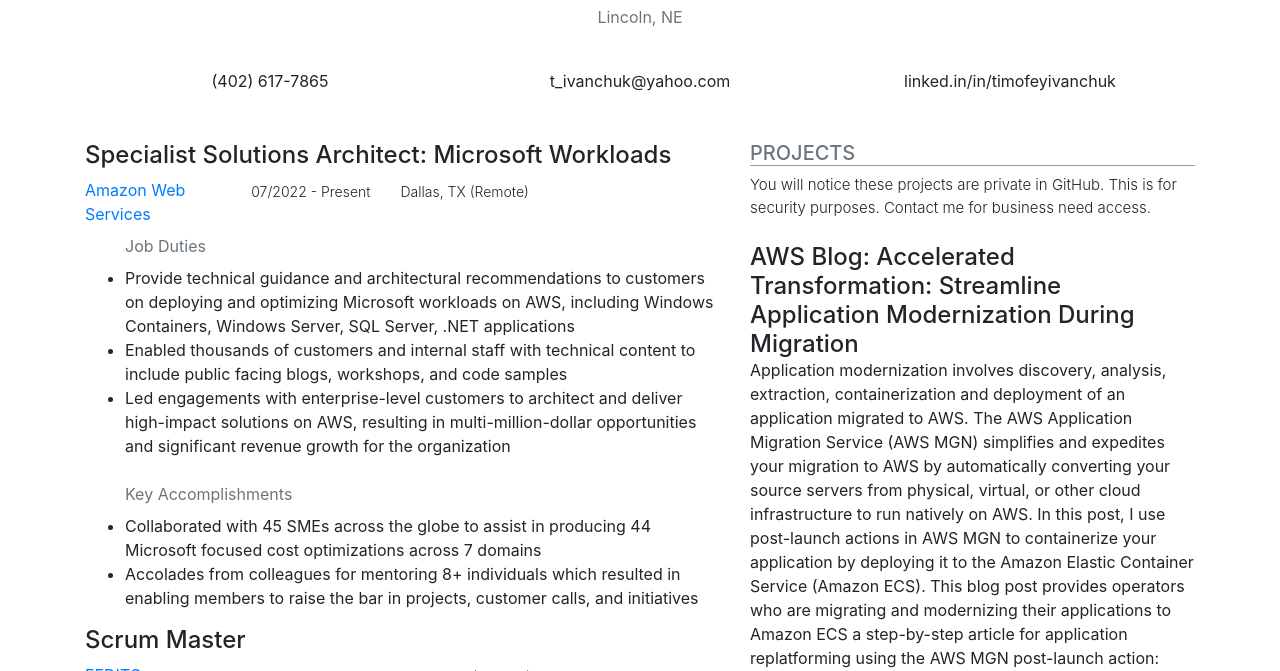
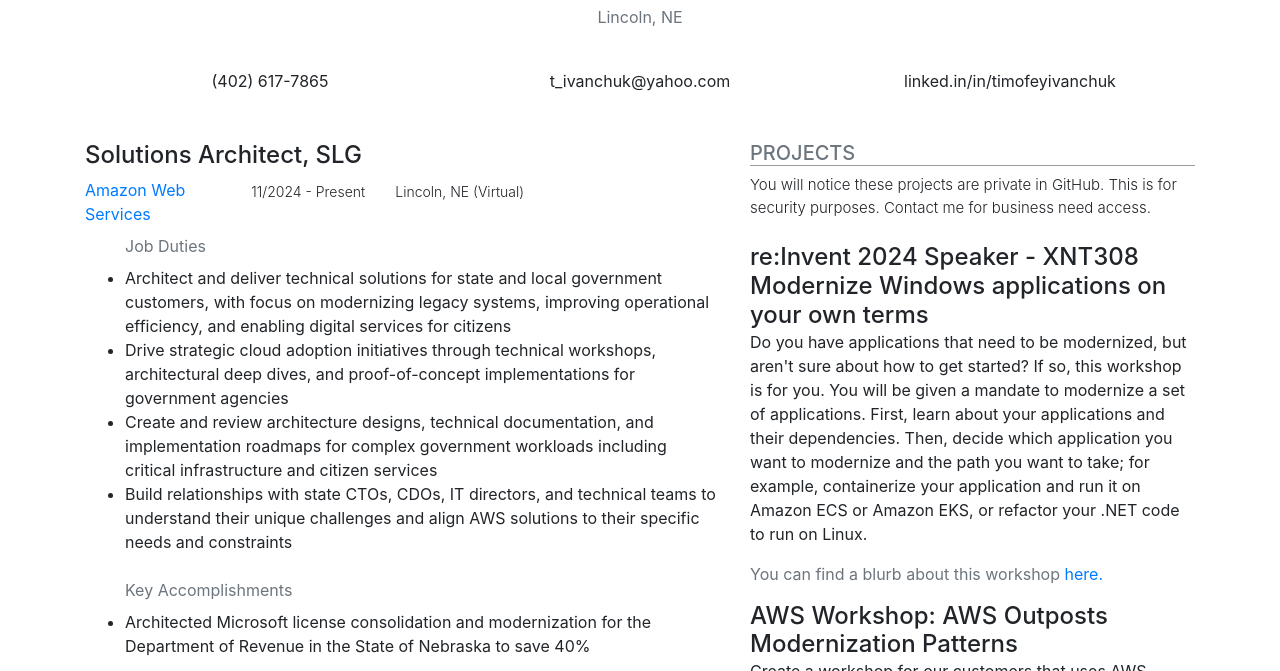
Before and after one commit to SovietFrontier/tim-ivanchuk-resume, a plain HTML site: page index.html in a window 1280 px wide. Shown: the part 94-765 px from the top of the page. Drawn offline with nearby package versions, Linux system fonts and the light colour scheme.

Commit message:
updating with new resume information for january 2025

```diff
--- a/index.html
+++ b/index.html
@@ -69,6 +69,34 @@
                 <div class="row">
                     <div class="col-sm-8 col-md-7 col-lg-7">
                         <div class="employee-experience">
+                            <h4>Solutions Architect, SLG</h4>
+                            <div class="row">
+                                <div class="col-md-3 text-primary">
+                                    <p style="margin-bottom: .5rem">Amazon Web Services</p>
+                                </div>
+                                <div class="col-md-auto">
+                                    <p class="font-weight-light" style="margin-bottom: -.20rem; font-size: 14px; line-height: 2;">
+                                        11/2024 - Present
+                                    </p>
+                                </div>
+                                <div class="col-md-auto">
+                                    <p class="font-weight-light" style="margin-bottom: .5rem; font-size: 14px; line-height: 2;">
+                                        Lincoln, NE (Virtual)
+                                    </p>
+                                </div>
+                            </div>
+                            <ul>
+                                <p class="text-muted" style="margin-bottom: .5rem">Job Duties</p>
+                                <li>Architect and deliver technical solutions for state and local government customers, with focus on modernizing legacy systems, improving operational efficiency, and enabling digital services for citizens</li>
+                                <li>Drive strategic cloud adoption initiatives through technical workshops, architectural deep dives, and proof-of-concept implementations for government agencies</li>
+                                <li>Create and review architecture designs, technical documentation, and implementation roadmaps for complex government workloads including critical infrastructure and citizen services</li>
+                                <li>Build relationships with state CTOs, CDOs, IT directors, and technical teams to understand their unique challenges and align AWS solutions to their specific needs and constraints</li>
+                                <br>
+                                <p class="text-muted" style="margin-bottom: .5rem">Key Accomplishments</p>
+                                <li>Architected Microsoft license consolidation and modernization for the Department of Revenue in the State of Nebraska to save 40%</li>
+                            </ul>
+                        </div>
+                        <div class="employee-experience">
                             <h4>Specialist Solutions Architect: Microsoft Workloads</h4>
                             <div class="row">
                                 <div class="col-md-3 text-primary">
@@ -76,7 +104,7 @@
                                 </div>
                                 <div class="col-md-auto">
                                     <p class="font-weight-light" style="margin-bottom: -.20rem; font-size: 14px; line-height: 2;">
-                                        07/2022 - Present
+                                        07/2022 - 11/2024
                                     </p>
                                 </div>
                                 <div class="col-md-auto">
@@ -92,8 +120,8 @@
                                 <li>Led engagements with enterprise-level customers to architect and deliver high-impact solutions on AWS, resulting in multi-million-dollar opportunities and significant revenue growth for the organization</li>
                                 <br>
                                 <p class="text-muted" style="margin-bottom: .5rem">Key Accomplishments</p>
-                                <li>Collaborated with 45 SMEs across the globe to assist in producing 44 Microsoft focused cost optimizations across 7 domains</li>
-                                <li>Accolades from colleagues for mentoring 8+ individuals which resulted in enabling members to raise the bar in projects, customer calls, and initiatives</li>
+                                <li>Presented workshop at re:Invent 2024 titled “XNT308: Modernize Windows applications on your own terms” with the second highest CSAT in all Microsoft related workshops, and asked to present at AWS Summits 2025. The work also required building the workshop from scratch, 5 custom CloudFormation templates for all workloads, and coordination with presentations.</li>
+                                <li>Collaborated with 45 SMEs across the globe to assist in producing 44 Microsoft focused cost optimizations across 7 domains titled “MACO: Microsoft on AWS Cost Optimization”</li>
                             </ul>
                         </div>
                         <div class="employee-experience">
@@ -236,7 +264,7 @@
                         <div class="row">
                             <div class="col-sm-4 col-md-5 col-lg-4">
                                 <p class="font-weight-light" style="margin-bottom: -.1rem; font-size: 14px; line-height: 2;">
-                                    2023 - In Progress
+                                    2024 - On Hold
                                 </p>
                             </div>
                             <div class="col-sm-4 col-md-5 col-lg-4">
@@ -256,6 +284,21 @@
                                 </div>
                             </div>
                             <br>
+                            <h4 style="margin-bottom: 0rem">re:Invent 2024 Speaker - XNT308 Modernize Windows applications on your own terms</h4>
+                            <p>
+                                Do you have applications that need to be modernized, but aren't sure about how to get started? If so, this workshop is for you. You will be given a mandate to modernize a set of applications. First, learn about your applications and their dependencies. Then, decide which application you want to modernize and the path you want to take; for example, containerize your application and run it on Amazon ECS or Amazon EKS, or refactor your .NET code to run on Linux.
+                            </p>
+                            <p class="text-muted">
+                                You can find a blurb about this workshop
+                                <a href="https://registration.awsevents.com/flow/awsevents/reinvent24/sessioncatalog/page/page?search=XNT308">here.</a>
+                            </p>
+                            <h4 style="margin-bottom: 0rem">AWS Workshop: AWS Outposts Modernization Patterns</h4>
+                            <p>
+                                Create a workshop for our customers that uses AWS Application Migration Service to Containerize an Application. This lab guides you through containerizing a Java application from an on-premesis server, then deploying a docker file/ECS cluster on an Outposts rack. The lab automates 80% of the deployment for future customers and highlights how post launch actions can help customers deploy into EKS/ECS on Outposts.
+                            </p>
+                            <p class="text-muted">
+                                This is an private workshop that is only presented to use-case customers.
+                            </p>
                             <h4 style="margin-bottom: 0rem">AWS Blog: Accelerated Transformation: Streamline Application Modernization During Migration</h4>
                             <p>
                                 Application modernization involves discovery, analysis, extraction, containerization and deployment of an application migrated to AWS. The AWS Application Migration Service (AWS MGN) simplifies and expedites your migration to AWS by automatically converting your source servers from physical, virtual, or other cloud infrastructure to run natively on AWS. In this post, I use post-launch actions in AWS MGN to containerize your application by deploying it to the Amazon Elastic Container Service (Amazon ECS). This blog post provides operators who are migrating and modernizing their applications to Amazon ECS a step-by-step article for application replatforming using the AWS MGN post-launch action: App2Container for Replatforming.
```
